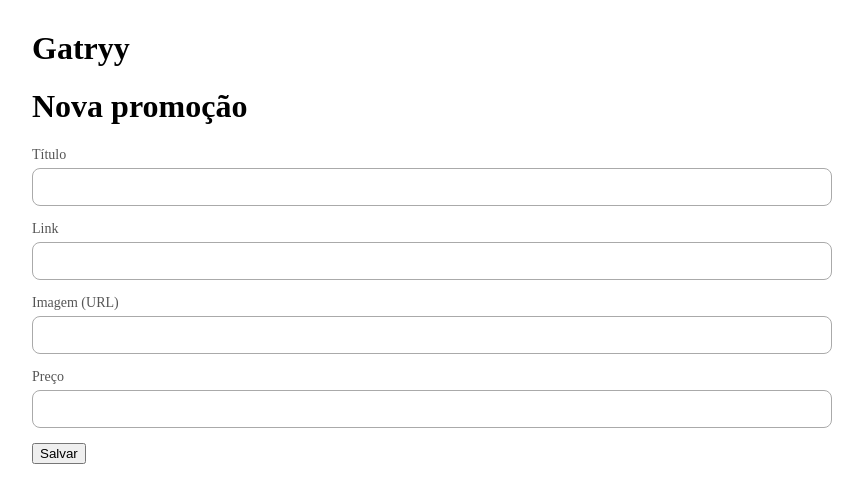
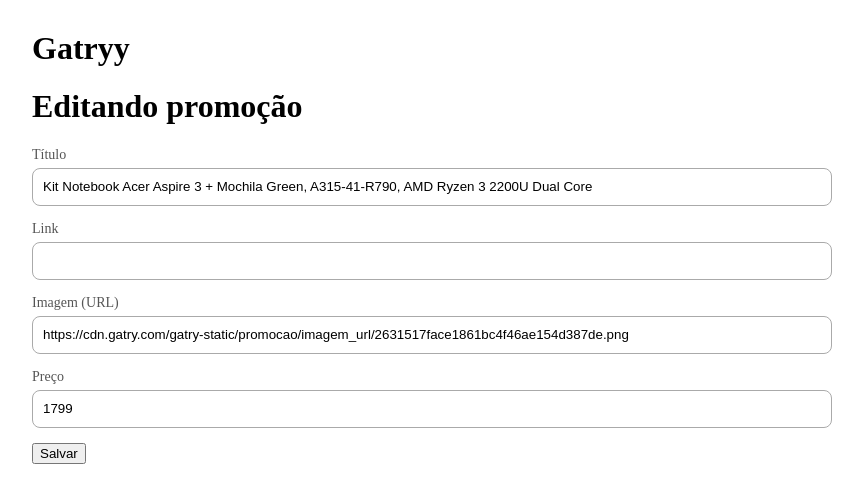
Before and after one commit to Hilderlan/gatryy, a React (Create React App) app: page /1/edit in a window 1280 px wide. Shown: the top 502 px of the page, without its empty margins (208-1071 px from the left). Built offline with nearby package versions, Linux system fonts and the light colour scheme; data requests are answered from the project's data file; the HTML template or start-up script is replaced by a standard one.

Commit message:
Editing form done

```diff
--- a/api/db.json
+++ b/api/db.json
@@ -29,11 +29,11 @@
       "imageUrl": "https://cdn.gatry.com/gatry-static/promocao/imagem_url/9c4b176eb52bb4877e853cf36393d8fc.jpg"
     },
     {
+      "id": 5,
       "title": "Carregador de Parede Ultra Rapido USB, Samsung, EP-TA20BWBUGBR, Branco",
       "url": "https://amzn.to/2ZTa2tz",
       "imageUrl": "https://cdn.gatry.com/gatry-static/promocao/imagem/c629dbcbe686ca90b9921837478026df.png",
-      "price": "46",
-      "id": 5
+      "price": "40"
     }
   ],
   "comments": [
--- a/src/components/Promotion/Card/index.js
+++ b/src/components/Promotion/Card/index.js
@@ -1,4 +1,5 @@
 import React from 'react';
+import { Link } from 'react-router-dom';
 import './style.css'
 
 const PromotionCard = ({ promotion }) => (
@@ -14,6 +15,7 @@
 
         <div className="promotion-card__comments-count"> { promotion.comments.length } Comentário { promotion.comments.length > 1 ? 's' : '' } </div>
         <a href={ promotion.url } target="_blank" rel="noopener noreferrer" className="promotion-card__link" >IR PARA O SITE</a>
+        <Link to={`${promotion.id}/edit`}>Editar</Link>
       </footer>
     </div>
   </div>
--- a/src/components/Promotion/Form/index.js
+++ b/src/components/Promotion/Form/index.js
@@ -1,4 +1,4 @@
-import React, { useState } from 'react';
+import React, { useState, useEffect } from 'react';
 import { useHistory } from 'react-router-dom';
 import UIContainer from '../../UI/Container';
 import PromotionsService from '../../../services/promotions';
@@ -11,9 +11,18 @@
   price: 0,
 }
 
-const PromotionForm = () => {
-  const [values, setValues] = useState(initialValues);
+const PromotionForm = ({ id }) => {
+  const [values, setValues] = useState( id ? null : initialValues);
   const history = useHistory();
+
+  useEffect(() => {
+    if(id){
+      PromotionsService.edit(id)
+        .then((response) => {
+          setValues(response.data);
+        });
+    }
+  }, [id]);
 
   function onChange(e){
     const { name, value } = e.target;
@@ -24,40 +33,57 @@
   function onSubmit(e) {
     e.preventDefault();
 
-    PromotionsService.create(values)
-      .then((response) => {
+    if (id) {
+      PromotionsService.update(values, id)
+        .then(() => {
           history.push('/');
         });
+    }
+    else {
+      PromotionsService.create(values)
+        .then(() => {
+          history.push('/');
+        });
+    }
   }
 
   return(
     <UIContainer>
       <h1>Gatryy</h1>
+      { id
+        ? (
+        <h1>Editando promoção</h1>
+      ) :
         <h1>Nova promoção</h1>
+       }
 
+      { !values
+        ? <div>Carregando</div>
+        : (
           <form onSubmit={ onSubmit }>
             <div className="promotion-form__group">
               <label htmlFor="title">Título</label>
-          <input id="title" type="text" name="title" onChange={ onChange } />
+              <input id="title" type="text" name="title" value={values.title} onChange={ onChange } />
             </div>
             <div className="promotion-form__group">
               <label htmlFor="url">Link</label>
-          <input id="url" type="text" name="url" onChange={ onChange } />
+              <input id="url" type="text" name="url" value={values.url} onChange={ onChange } />
             </div>
             <div className="promotion-form__group">
               <label htmlFor="imageUrl">Imagem (URL)</label>
-          <input id="imageUrl" type="text" name="imageUrl" onChange={ onChange } />
+              <input id="imageUrl" type="text" name="imageUrl" value={values.imageUrl} onChange={ onChange } />
             </div>
             <div className="promotion-form__group">
               <label htmlFor="price">Preço</label>
-          <input id="price" type="number" name="price" onChange={ onChange } />
+              <input id="price" type="number" name="price" value={values.price} onChange={ onChange } />
             </div>
 
             <div>
               <button type="submit">Salvar</button>
             </div>
           </form>
-
+        )
+      }
     </UIContainer>
   );
 }
--- a/src/screens/Promotion/Form/index.js
+++ b/src/screens/Promotion/Form/index.js
@@ -1,13 +1,13 @@
 import React from 'react';
-// import { useParams } from 'react-router-dom';
+import { useParams } from 'react-router-dom';
 import PromotionForm from '../../../components/Promotion/Form';
 
 const PromotionFormScreen = () => {
-  // const { id } = useParams();
+  const { id } = useParams();
 
   return (
     <div>
-      <PromotionForm />
+      <PromotionForm id={ id ? Number.parseInt(id, 10) : null } />
     </div>
   )
 }
--- a/src/services/promotions.js
+++ b/src/services/promotions.js
@@ -2,6 +2,8 @@
 
 const PromotionsService = {
   create: (values) => Api.post('/promotions', values),
+  update: (values, id) => Api.put(`/promotions/${id}`, values),
+  edit:   (id) => Api.get(`/promotions/${id}`)
 }
 
 export default PromotionsService;
```
Lines whose indentation alone changed are shown as unchanged.
